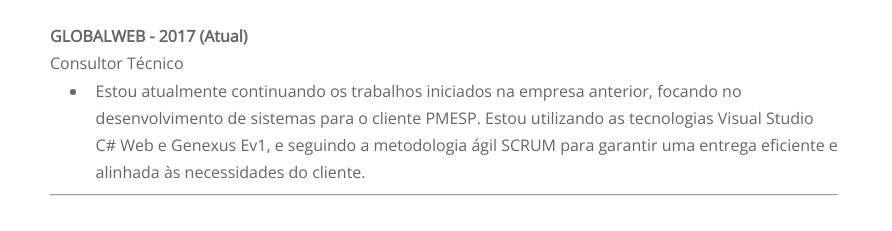
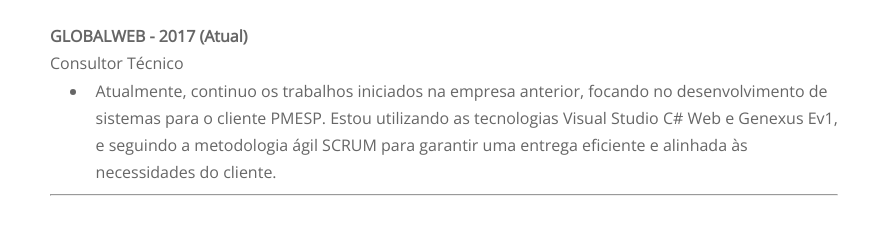
Before and after one commit to jknoda/Site, a plain HTML site: page cv.html in a window 1280 px wide. Shown: the part 549-780 px from the top of the page, 388-1280 px from the left. Drawn offline with nearby package versions, Linux system fonts and the light colour scheme.

Commit message:
Atualizar

```diff
--- a/cv.html
+++ b/cv.html
@@ -36,7 +36,7 @@
 				<br>Consultor Técnico
 				<div style="padding-left:20px">
 					<ul>
-						<li>Estou atualmente continuando os trabalhos iniciados na empresa anterior, focando no desenvolvimento de sistemas para o cliente PMESP. Estou utilizando as tecnologias Visual Studio C# Web e Genexus Ev1, e seguindo a metodologia ágil SCRUM para garantir uma entrega eficiente e alinhada às necessidades do cliente.</li>
+						<li>Atualmente, continuo os trabalhos iniciados na empresa anterior, focando no desenvolvimento de sistemas para o cliente PMESP. Estou utilizando as tecnologias Visual Studio C# Web e Genexus Ev1, e seguindo a metodologia ágil SCRUM para garantir uma entrega eficiente e alinhada às necessidades do cliente.</li>
 					</ul>
 				</div>
 				<hr>
```
